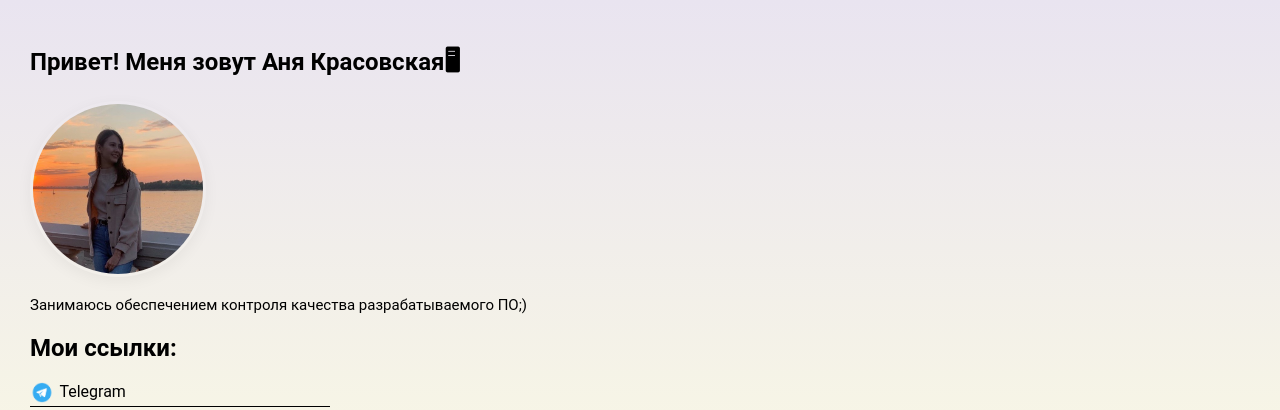
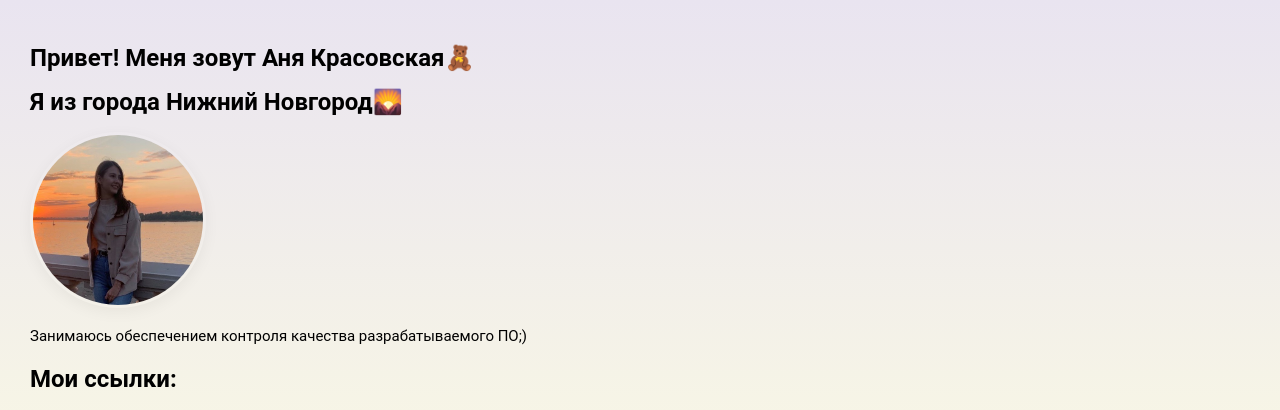
Before and after one commit to AnnaKrasovskaya-QA/AnnaKrasovskaya-QA.github.io, a plain HTML site: page index.html in a window 1280 px wide. Shown: the top 410 px of the page. Drawn offline with Linux system fonts and the light colour scheme.

Commit message:
added_city

```diff
--- a/index.html
+++ b/index.html
@@ -9,7 +9,8 @@
 
 <body class="container">
 
-	<h1>Привет! Меня зовут Аня Красовская🖥</h1>
+	<h1>Привет! Меня зовут Аня Красовская🧸</h1>
+	<h1>Я из города Нижний Новгород🌄</h1>
 	<div class="item">
 		<img class="photo" src="me.jpg" width="170" height="170" alt="фото">
 	</div>
```
